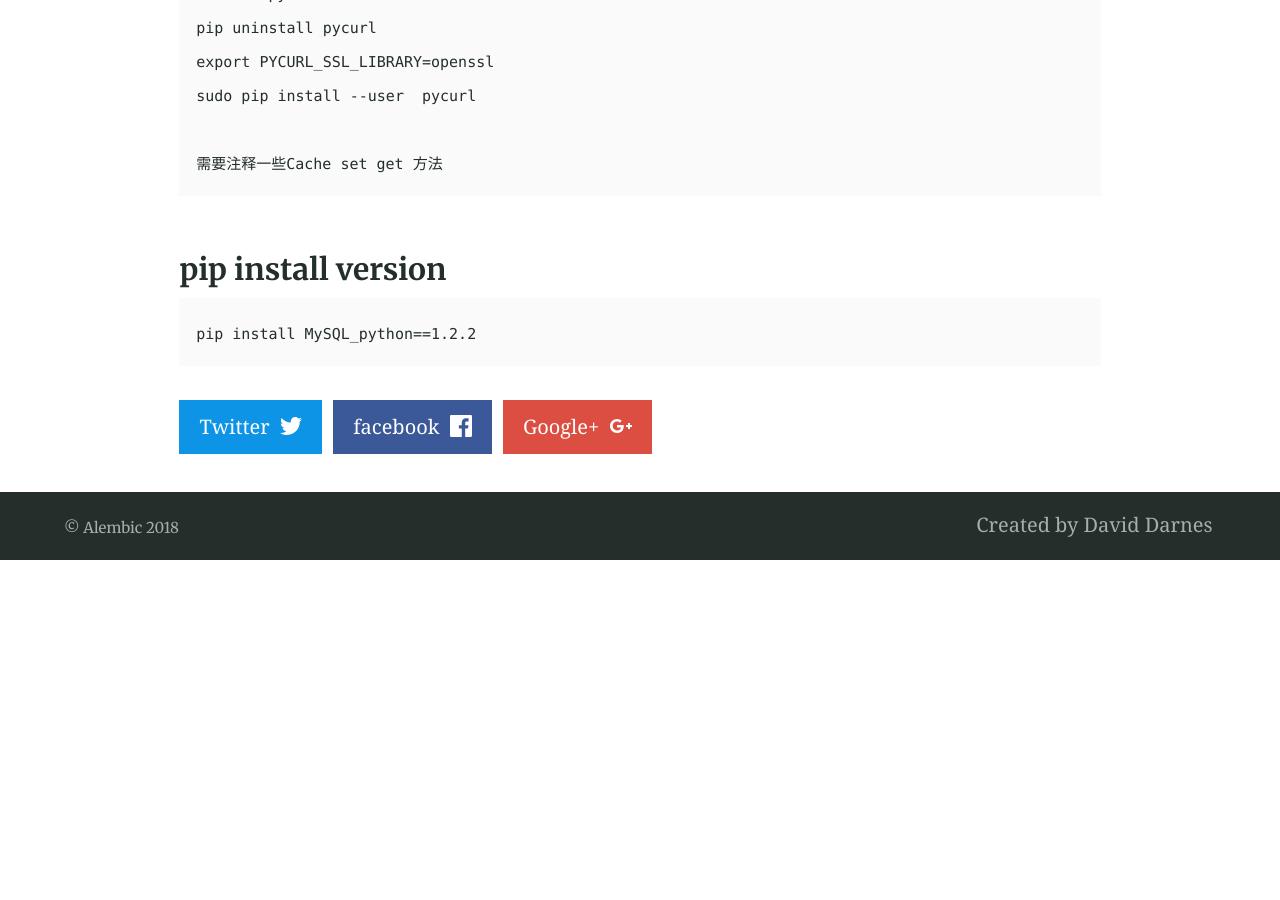
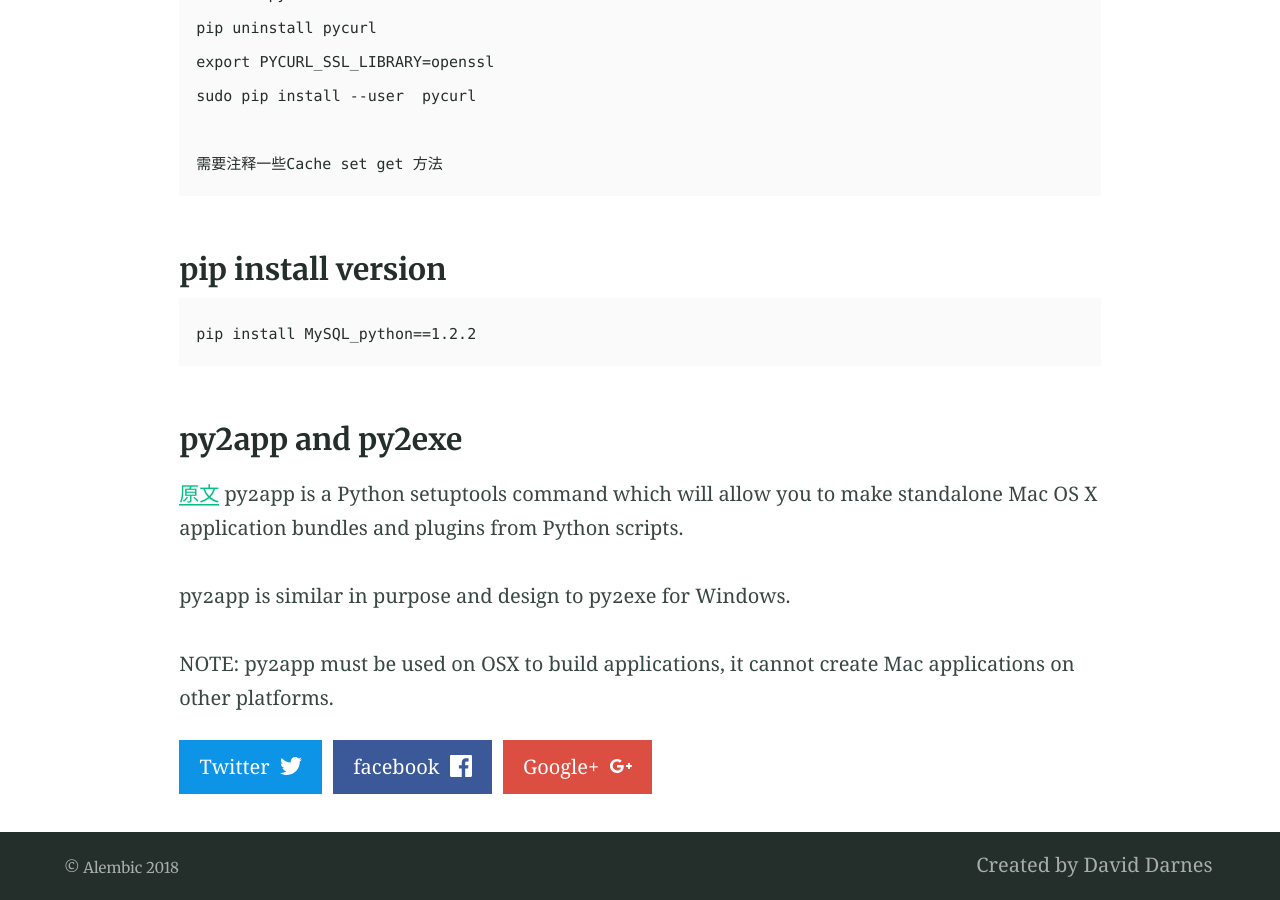
Before and after one commit to wudixm/wudixm.github.io, a Jekyll site: the page built from _posts/2018-04-19-Python.md, in a window 1280 px wide and 900 px high, scrolled down 13187 px. Built offline with Jekyll 4.4.1, drawn with Linux system fonts in a browser that asks for light colours; our own code applies the rules of GitHub Pages for plain Markdown files; before the commit the page ends 13747 px from its top, so only the background shows below that.

Commit message:
add py2app for mac os

````diff
--- a/_posts/2018-04-19-Python.md
+++ b/_posts/2018-04-19-Python.md
@@ -409,3 +409,11 @@ sudo pip install --user  pycurl
 ```
 pip install MySQL_python==1.2.2
 ```
+
+### py2app and py2exe
+[原文](https://pypi.org/project/py2app/)
+py2app is a Python setuptools command which will allow you to make standalone Mac OS X application bundles and plugins from Python scripts.
+
+py2app is similar in purpose and design to py2exe for Windows.
+
+NOTE: py2app must be used on OSX to build applications, it cannot create Mac applications on other platforms.
````
